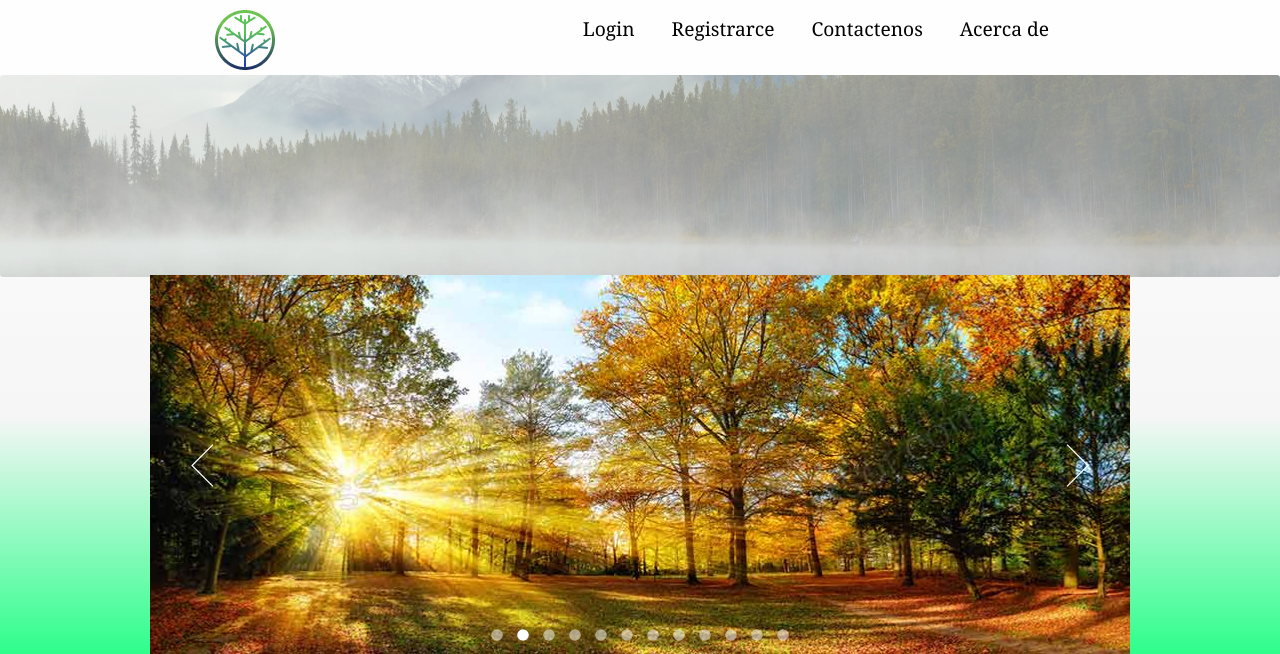
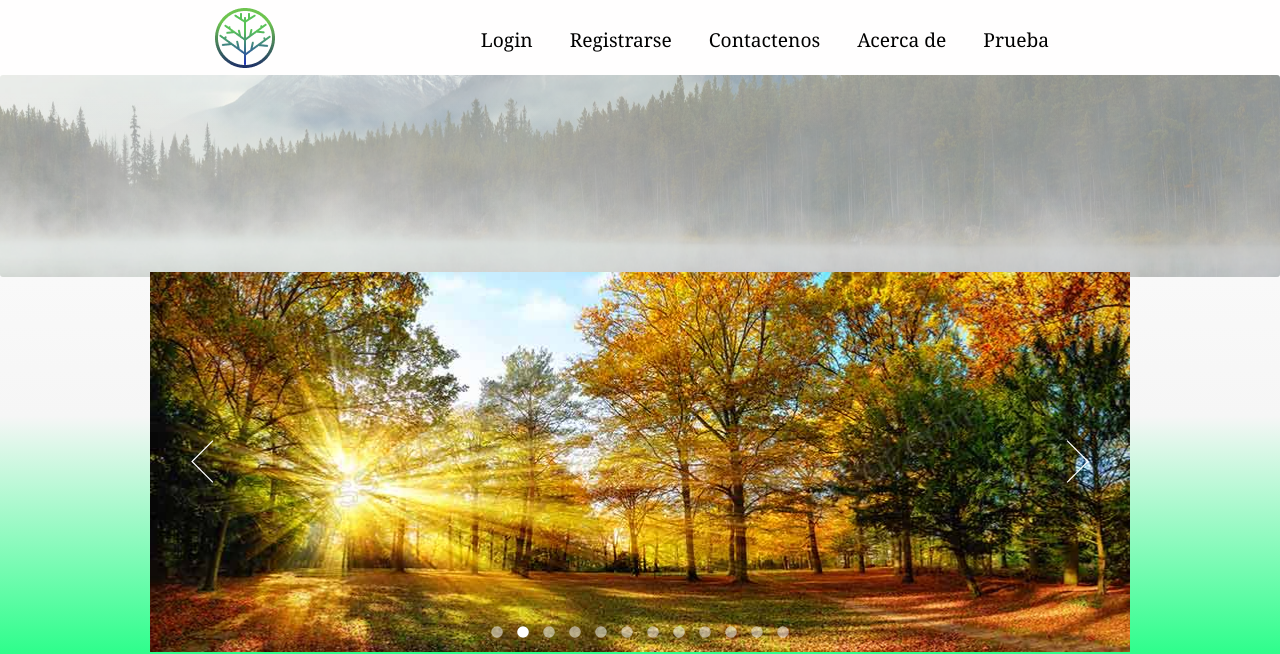
Before and after one commit to TorresTR/proyectogrado, a Django app: page / in a window 1280 px wide. Shown: the top 654 px of the page. Run offline with Django 3.2, Linux system fonts and the light colour scheme.

Commit message:
Correccion
correccion ortografia y entrada por url

```diff
--- a/proyectoGrado/proyectoGrado/settings.py
+++ b/proyectoGrado/proyectoGrado/settings.py
@@ -72,6 +72,7 @@ TEMPLATES = [
 WSGI_APPLICATION = 'proyectoGrado.wsgi.application'
 
 
+
 # Database
 # https://docs.djangoproject.com/en/2.2/ref/settings/#databases
 
--- a/proyectoGrado/proyectoGrado/urls.py
+++ b/proyectoGrado/proyectoGrado/urls.py
@@ -24,6 +24,7 @@ urlpatterns = [
     url(r'^login/', include('villeta.urls')),
     url(r'^acerca_de/', include('villeta.urls')),
     url(r'^contactenos_user/', include('villeta.urls')),
-    url(r'^registrarce/', include('villeta.urls')),
-
+    url(r'^registrarse/', include('villeta.urls')),
+    url(r'^perfil/', include('villeta.urls')),
+    url(r'^usuarios/', include('villeta.urls')),
 ]
--- a/proyectoGrado/templates/Base/contactenos_user.html
+++ b/proyectoGrado/templates/Base/contactenos_user.html
@@ -112,9 +112,8 @@
 <!--   registro de contactenos   -->
 <div class="container_table" style="display: block;" id="contactenos_table">
         <form  method="POST">
+
             {% csrf_token %}
-
-
                   <div class="row">
                         <div class="col-25">
                           <label for="lcorreo_contac">Correo:</label>
--- a/proyectoGrado/templates/Base/index_base.html
+++ b/proyectoGrado/templates/Base/index_base.html
@@ -26,11 +26,12 @@
             <nav class="navigation">
                 <ul>
                         <li><a href="/login/">Login</a></li>
-                        <li><a href="/registrarce/">Registrarce</a></li>
+                        <li><a href="/registrarse/">Registrarse</a></li>
                         <li><a href="/contactenos_user/">Contactenos</a></li>
                         <li><a href="/acerca_de/">Acerca de</a></li>
+                        <li><a href="/acerca_de/">Prueba</a></li>
                 </ul>
-                s
+
             </nav>
 
         </div>
--- a/proyectoGrado/templates/Base/registrarce.html
+++ b/proyectoGrado/templates/Base/registrarce.html
@@ -2,7 +2,7 @@
 {% extends 'Base/index_base.html'%}
 <!-- se edita el titulo, de la paguina web  -->
 {% block title %}
-<title>Registrarce</title>
+<title>Registrarse</title>
 {% endblock %}
 <!-- aqui va el contenido del registro -->
 {% block content %}
@@ -207,7 +207,7 @@ input[type=submit]:hover {
                   </div>
 
                   <div class="row">
-                    <input type="submit" value="Registrarce">
+                    <input type="submit" value="Registrarse">
                   </div>
         </form>
      </div>
@@ -281,7 +281,7 @@ input[type=submit]:hover {
                        </div>
 
                       <div class="row">
-                        <input type="submit" value="Registrarce">
+                        <input type="submit" value="Registrarse">
                       </div>
             </form>
       </div>
--- a/proyectoGrado/villeta/urls.py
+++ b/proyectoGrado/villeta/urls.py
@@ -7,8 +7,9 @@ urlpatterns = [
     url(r'^$', index),
     url(r'^login/', login),
     url(r'^acerca_de/', acerca_de),
-    url(r'^registrarce/', registrarce),
+    url(r'^registrarse/', registrarse),
     url(r'^contactenos_user/', contactenos_user),
-
+    url(r'^perfil/', perfil),
+    url(r'^usuarios/',turista_user),
 
 ]
--- a/proyectoGrado/villeta/views.py
+++ b/proyectoGrado/villeta/views.py
@@ -48,7 +48,7 @@ def acerca_de(request):
     return render(request, 'Base/acerca_de.html')
 
 
-def registrarce(request):
+def registrarse(request):
     if request.method == 'POST':
 
 
@@ -91,8 +91,14 @@ def registrarce(request):
     return render(request, 'Base/registrarce.html')
 
 def turista_user(request):
-
-    return render(request, 'usuario/usuarios.html')
+    if  request.method == 'POST':
+        if turista.objects.filter(correo=request.POST.get('N_correo')) and turista.objects.filter(contrasena=request.POST.get('N_contrasena')):
+            return render(request, 'usuario/usuarios.html')
+        else:
+            return render(request, 'Base/index.html')
+    else:
+        return render(request, 'Base/index.html')
+    return render(request, 'Base/index.html')
 
 def proveedor_user(request):
 
@@ -104,3 +110,13 @@ def admon_user(request):
 
 def view_404(request,*arg,**kwargs):
      return render(request, 'Base/404.html')
+
+def perfil(request):
+    if  request.method == 'POST':
+        if turista.objects.filter(correo=request.POST.get('N_correo')) and turista.objects.filter(contrasena=request.POST.get('N_contrasena')):
+            return render(request, 'usuario/perfil.html')
+        else:
+            return render(request, 'Base/index.html')
+    else:
+        return render(request, 'Base/index.html')
+    return render(request, 'Base/index.html')
```
Also changed, not shown: proyectoGrado/templates/usuario/perfil.html (added, +9 -0 lines), proyectoGrado/templates/usuario/usuarios.html (+18 -1 lines).
